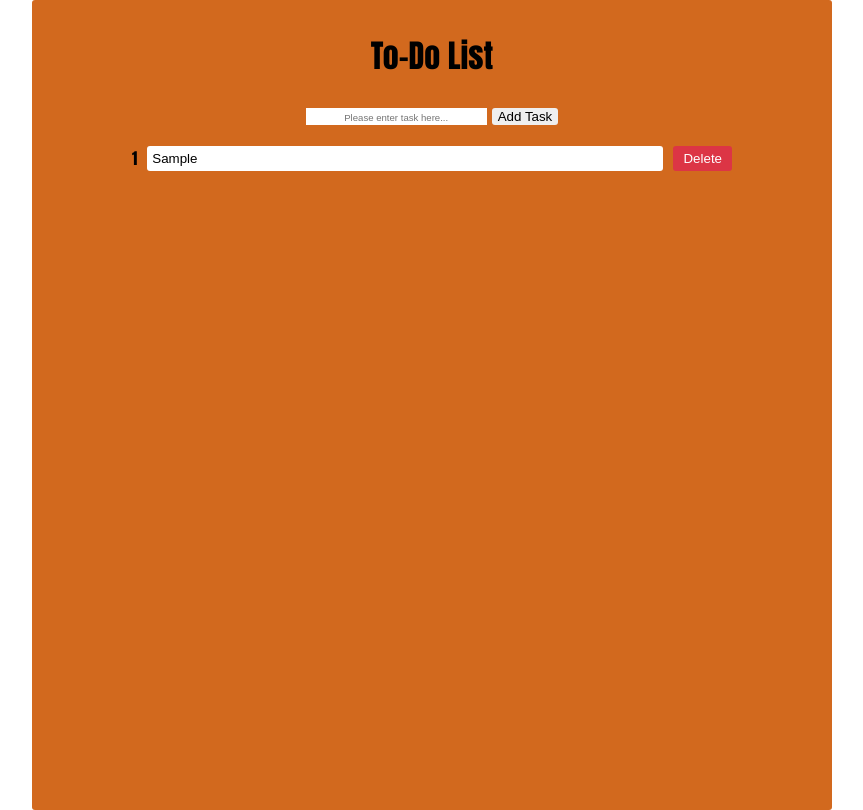
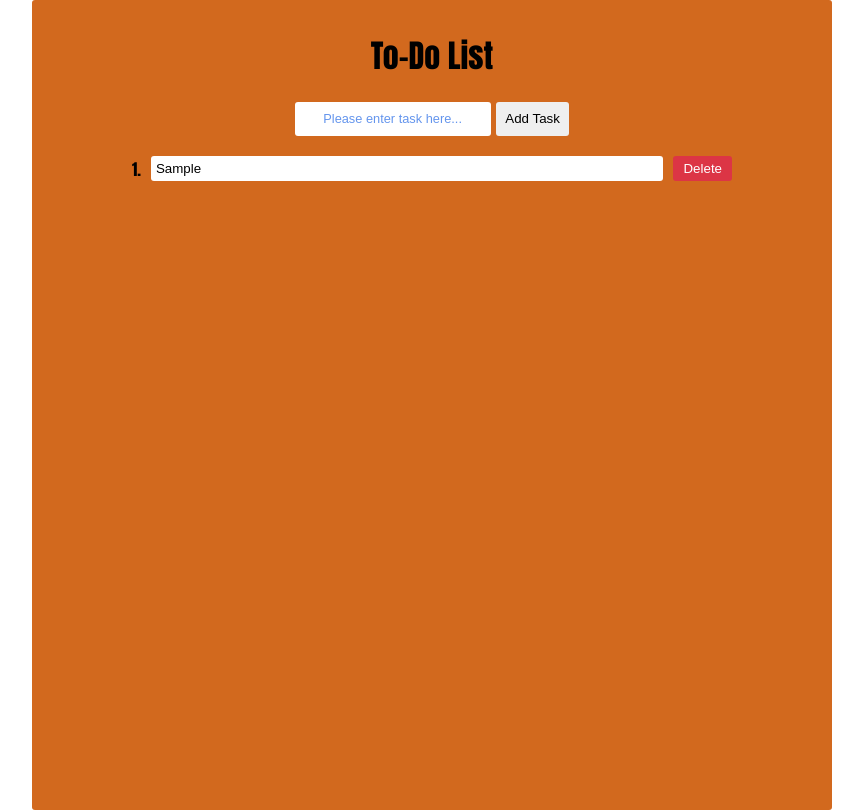
Before and after one commit to Khalifa-pendrops/my-app, a React (Create React App) app: page / in a window 1280 px wide. Both pictures are taken after typing "Sample" into the empty fields and a click on the button "Add Task". Shown: the whole page, without its empty margins (208-1071 px from the left). Built offline with nearby package versions, Linux system fonts and the light colour scheme.

Commit message:
padding added to input and button elements, and placeholder font size increased

```diff
--- a/src/App.css
+++ b/src/App.css
@@ -26,16 +26,20 @@
 input{
   margin-right: 5px;
   border: none;
+  padding: .6rem;
+  border-radius: 3px;
 }
 
 input::placeholder{
-  font-size: .6rem;
+  font-size: .8rem;
   text-align: center;
+  color: cornflowerblue;
 }
 
 button{
   border: none;
   border-radius: 3px;
+  padding: .6rem;
   cursor: pointer;
 }
 
--- a/src/App.js
+++ b/src/App.js
@@ -1,14 +1,27 @@
-import React, { useState } from 'react';
-import './App.css';
+import React, { useState, useEffect } from "react";
+import "./App.css";
 
 function App() {
-  const [tasks, setTasks] = useState([]);
-  const [inputValue, setInputValue] = useState('');
+  const [tasks, setTasks] = useState(() => {
+    const savedTasks = localStorage.getItem("tasks");
+    return savedTasks ? JSON.parse(savedTasks) : [];
+  });
+  const [inputValue, setInputValue] = useState("");
+
+  useEffect(() => {
+    localStorage.setItem("tasks", JSON.stringify(tasks));
+  }, [tasks]);
 
   const handleAddTask = () => {
-    if (inputValue.trim() !== '') {
-      setTasks([...tasks, inputValue.trim()]);
-      setInputValue('');
+    if (inputValue.trim() !== "") {
+      setTasks((prevTasks) => [...prevTasks, inputValue.trim()]);
+      setInputValue("");
+    }
+  };
+
+  const handleKeyPress = (e) => {
+    if (e.key === "Enter") {
+      handleAddTask();
     }
   };
 
@@ -19,9 +32,7 @@ function App() {
   };
 
   const handleDeleteTask = (index) => {
-    const newTasks = [...tasks];
-    newTasks.splice(index, 1);
-    setTasks(newTasks);
+    setTasks((prevTasks) => prevTasks.filter((_, i) => i !== index));
   };
 
   return (
@@ -32,6 +43,7 @@ function App() {
           type="text"
           value={inputValue}
           onChange={(e) => setInputValue(e.target.value)}
+          onKeyPress={handleKeyPress}
           placeholder="Please enter task here..."
         />
         <button onClick={handleAddTask}>Add Task</button>
@@ -39,7 +51,7 @@ function App() {
       <ul>
         {tasks.map((task, index) => (
           <li key={index}>
-            <span>{index + 1}</span>
+            <span>{index + 1}. </span>
             <input
               type="text"
               value={task}
```
